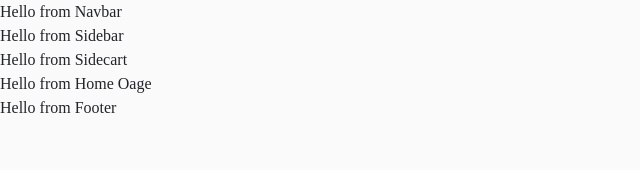
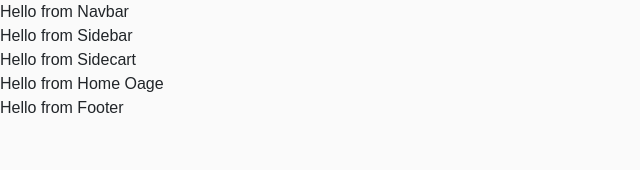
Before and after one commit to lopeselio/Gadget-Store-React, a React (Create React App) app: page / in a window 1280 px wide. Shown: the top 170 px of the page, without its empty margins (0-640 px from the left). Built offline with nearby package versions, Linux system fonts and the light colour scheme.

Commit message:
initialised Context for React ContextAPI

```diff
--- a/src/App.css
+++ b/src/App.css
@@ -22,7 +22,7 @@
 }
 
 body {
-  font-family: 'Open-Sans', sand-serif !important;
+  font-family: 'Open-Sans', sans-serif !important;
   background: var(--mainGrey) !important;
   color: var(--mainBlack);
 
--- a/src/index.css
+++ b/src/index.css
@@ -1,4 +1,4 @@
-body {
+/* body {
   margin: 0;
   font-family: -apple-system, BlinkMacSystemFont, 'Segoe UI', 'Roboto', 'Oxygen',
     'Ubuntu', 'Cantarell', 'Fira Sans', 'Droid Sans', 'Helvetica Neue',
@@ -10,4 +10,4 @@ body {
 code {
   font-family: source-code-pro, Menlo, Monaco, Consolas, 'Courier New',
     monospace;
-}
+} */
```
Also changed, not shown: src/context/context.js (added, +19 -0 lines).
